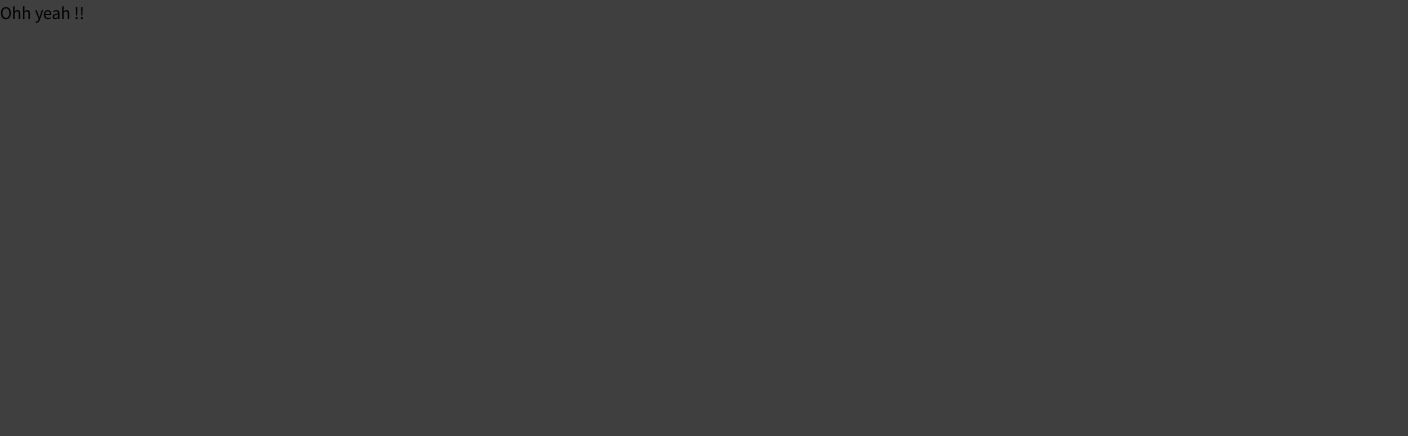
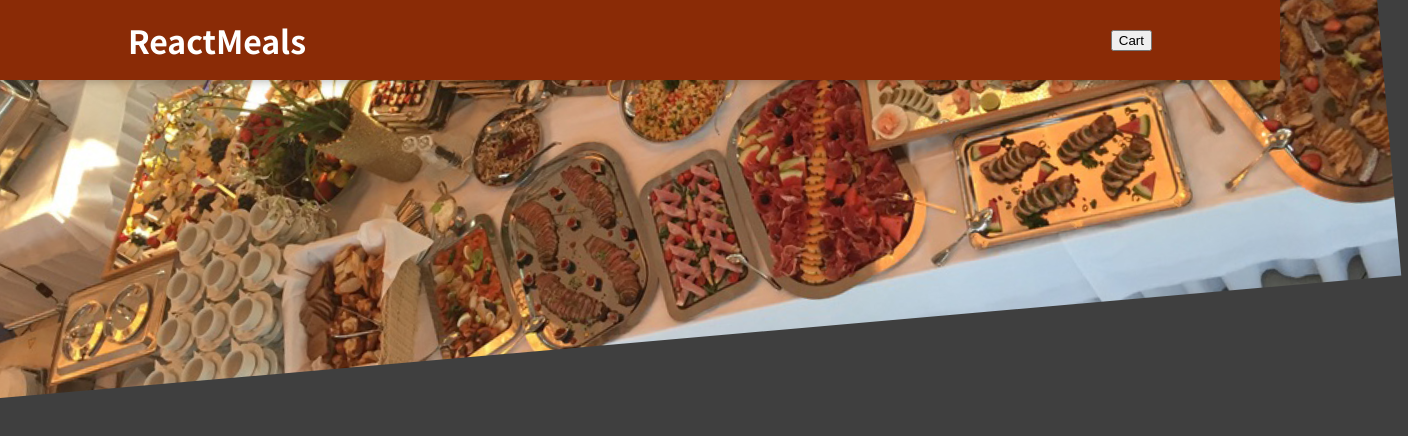
Before and after one commit to LakshayRohilla/food-ordering-application, a React (Create React App) app: page / in a window 1280 px wide. Shown: the top 436 px of the page, 1408 px wide, since content can reach past the window. Built offline with nearby package versions, Linux system fonts and the light colour scheme.

Commit message:
Header component added

```diff
--- a/src/App.js
+++ b/src/App.js
@@ -1,9 +1,10 @@
+import Header from "./components/Layout/Header";
 
 
 function App() {
   return (
     <div>
-      Ohh yeah !!
+      <Header/>
     </div>
   );
 }
--- /dev/null
+++ b/src/components/Layout/Header.js
@@ -0,0 +1,16 @@
+import mealsImage from '../../assets/meals.jpg';
+import styles from './Header.module.css';
+
+export default function Header() {
+    return (
+        <>
+            <header className={styles.header}>
+                <h1>ReactMeals</h1>
+                <button>Cart</button>
+            </header>
+            <div className={styles['main-image']}>
+                <img src={mealsImage} alt='A table full of delicious food!'/>
+            </div>
+        </>
+    )
+}
--- /dev/null
+++ b/src/components/Layout/Header.module.css
@@ -0,0 +1,29 @@
+.header {
+  position: fixed;
+  /*top: 0;*/
+  /*left: 0;*/
+  width: 100%;
+  height: 5rem;
+  background-color: #8a2b06;
+  color: white;
+  display: flex;
+  justify-content: space-between;
+  align-items: center;
+  padding: 0 10%;
+  box-shadow: 0 2px 8px rgba(0, 0, 0, 0.25);
+  z-index: 1;
+}
+
+.main-image {
+  /*width: 100%;*/
+  height: 25rem;
+  /*z-index: 0;*/
+  /*overflow: hidden;*/
+}
+
+.main-image img {
+  width: 110%;
+  height: 100%;
+  object-fit: cover;
+  transform: rotateZ(-5deg) translateY(-4rem) translateX(-1rem);
+}
```
Also changed, not shown: src/assets/meals.jpg (added), src/components/Layout/HeaderCardButton.js (added), src/components/Layout/HeaderCardButton.module.css (added).
